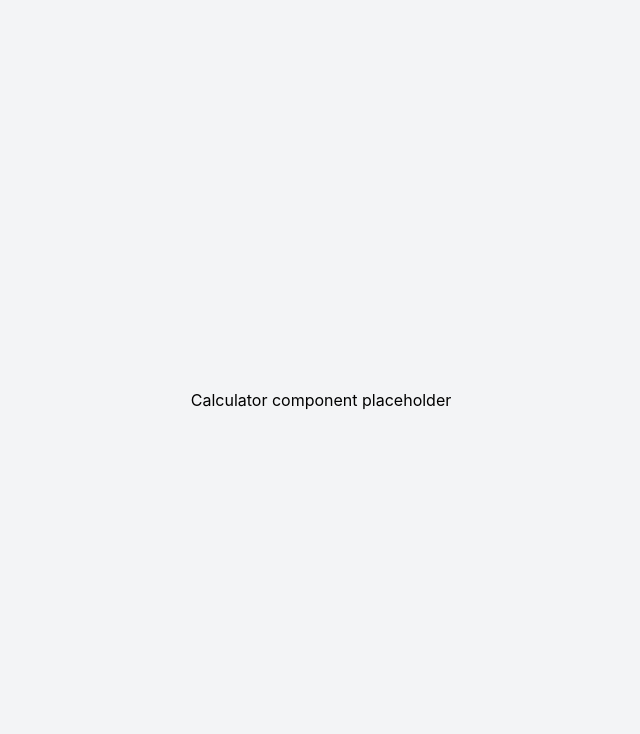
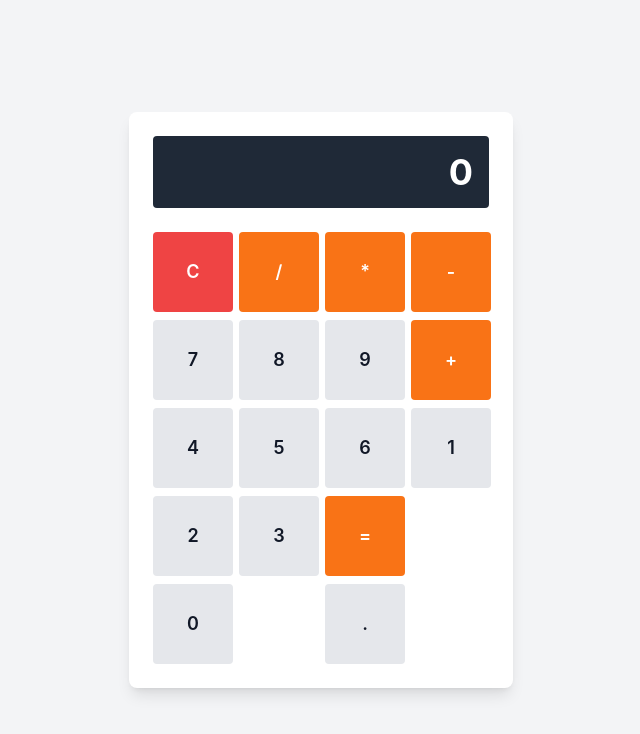
Before and after one commit to BaoVoHoang/foundry-c71e39a2, a Next.js app: page / in a window 1280 px wide. Shown: the top 734 px of the page, without its empty margins (319-959 px from the left). Built offline with nearby package versions, Linux system fonts and the light colour scheme.

Commit message:
Implement calculator state machine and arithmetic logic
Co-authored-by: Foundry Engineer <agents@foundry.local>

```diff
--- a/components/Calculator.tsx
+++ b/components/Calculator.tsx
@@ -1,5 +1,161 @@
 'use client'
 
+import React, { useState } from 'react'
+import Display from './Display'
+import Button from './Button'
+
 export default function Calculator() {
-  return <div>Calculator component placeholder</div>
+  const [currentDisplay, setCurrentDisplay] = useState<string>('0')
+  const [previousValue, setPreviousValue] = useState<number | null>(null)
+  const [operation, setOperation] = useState<string | null>(null)
+  const [waitingForOperand, setWaitingForOperand] = useState<boolean>(false)
+
+  const handleDigit = (digit: string) => {
+    // If display shows error, only clear button works
+    if (currentDisplay === 'Error') {
+      return
+    }
+
+    // If waiting for operand or display is 0 (initial state), replace display
+    if (waitingForOperand || currentDisplay === '0') {
+      setCurrentDisplay(digit)
+      setWaitingForOperand(false)
+      return
+    }
+
+    // Enforce single decimal point
+    if (digit === '.') {
+      if (currentDisplay.includes('.')) {
+        return
+      }
+      setCurrentDisplay(currentDisplay + digit)
+      return
+    }
+
+    // Append digit to display
+    setCurrentDisplay(currentDisplay + digit)
+  }
+
+  const handleOperation = (op: string) => {
+    // If display shows error, disable further operations
+    if (currentDisplay === 'Error') {
+      return
+    }
+
+    const inputValue = parseFloat(currentDisplay)
+
+    // If there's a pending operation, evaluate it first (chaining)
+    if (operation !== null && previousValue !== null && !waitingForOperand) {
+      const result = performCalculation(previousValue, inputValue, operation)
+      if (result === null) {
+        // Division by zero
+        setCurrentDisplay('Error')
+        setOperation(null)
+        setPreviousValue(null)
+        setWaitingForOperand(true)
+        return
+      }
+      setCurrentDisplay(result.toFixed(2))
+      setPreviousValue(result)
+    } else {
+      // No pending operation, just store the current input
+      setPreviousValue(inputValue)
+    }
+
+    // Store the new operation and set waiting for operand
+    setOperation(op)
+    setWaitingForOperand(true)
+  }
+
+  const performCalculation = (prev: number, current: number, op: string): number | null => {
+    switch (op) {
+      case '+':
+        return prev + current
+      case '-':
+        return prev - current
+      case '*':
+        return prev * current
+      case '/':
+        if (current === 0) {
+          return null // Division by zero
+        }
+        return prev / current
+      default:
+        return current
+    }
+  }
+
+  const handleEquals = () => {
+    // If display shows error, do nothing
+    if (currentDisplay === 'Error') {
+      return
+    }
+
+    // If no pending operation, do nothing
+    if (operation === null || previousValue === null) {
+      return
+    }
+
+    const inputValue = parseFloat(currentDisplay)
+    const result = performCalculation(previousValue, inputValue, operation)
+
+    if (result === null) {
+      // Division by zero
+      setCurrentDisplay('Error')
+      setOperation(null)
+      setPreviousValue(null)
+      setWaitingForOperand(true)
+      return
+    }
+
+    // Apply toFixed(2) and display result
+    const displayResult = result.toFixed(2)
+    setCurrentDisplay(displayResult)
+    setPreviousValue(null)
+    setOperation(null)
+    setWaitingForOperand(true)
+  }
+
+  const handleClear = () => {
+    setCurrentDisplay('0')
+    setPreviousValue(null)
+    setOperation(null)
+    setWaitingForOperand(false)
+  }
+
+  return (
+    <div className="w-96 rounded-lg bg-white p-6 shadow-lg">
+      <Display value={currentDisplay} />
+      <div className="mt-6 grid grid-cols-4 gap-2">
+        {/* Row 1: Clear, and operators */}
+        <Button label="C" onClick={handleClear} variant="action" />
+        <Button label="/" onClick={() => handleOperation('/')} variant="operator" />
+        <Button label="*" onClick={() => handleOperation('*')} variant="operator" />
+        <Button label="-" onClick={() => handleOperation('-')} variant="operator" />
+
+        {/* Row 2: 7, 8, 9, + */}
+        <Button label="7" onClick={() => handleDigit('7')} variant="number" />
+        <Button label="8" onClick={() => handleDigit('8')} variant="number" />
+        <Button label="9" onClick={() => handleDigit('9')} variant="number" />
+        <Button label="+" onClick={() => handleOperation('+')} variant="operator" />
+
+        {/* Row 3: 4, 5, 6 */}
+        <Button label="4" onClick={() => handleDigit('4')} variant="number" />
+        <Button label="5" onClick={() => handleDigit('5')} variant="number" />
+        <Button label="6" onClick={() => handleDigit('6')} variant="number" />
+
+        {/* Row 4: 1, 2, 3, = (spans 1 row) */}
+        <Button label="1" onClick={() => handleDigit('1')} variant="number" />
+        <Button label="2" onClick={() => handleDigit('2')} variant="number" />
+        <Button label="3" onClick={() => handleDigit('3')} variant="number" />
+        <Button label="=" onClick={handleEquals} variant="operator" />
+
+        {/* Row 5: 0, . */}
+        <div className="col-span-2">
+          <Button label="0" onClick={() => handleDigit('0')} variant="number" />
+        </div>
+        <Button label="." onClick={() => handleDigit('.')} variant="number" />
+      </div>
+    </div>
+  )
 }
--- a/components/Display.tsx
+++ b/components/Display.tsx
@@ -1,5 +1,13 @@
 'use client'
 
-export default function Display() {
-  return <div>Display component placeholder</div>
+export interface DisplayProps {
+  value: string
 }
+
+export default function Display({ value }: DisplayProps) {
+  return (
+    <div className="w-full rounded bg-gray-800 p-4 text-right text-4xl font-bold text-white">
+      {value}
+    </div>
+  )
+}
```
